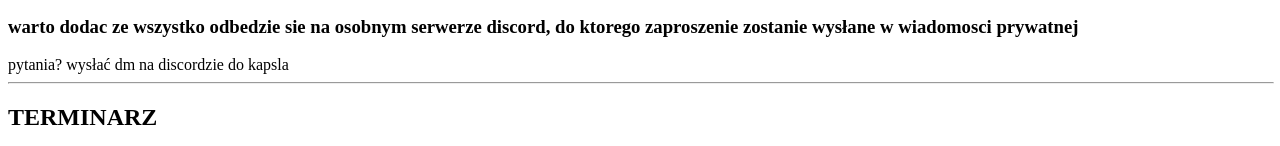
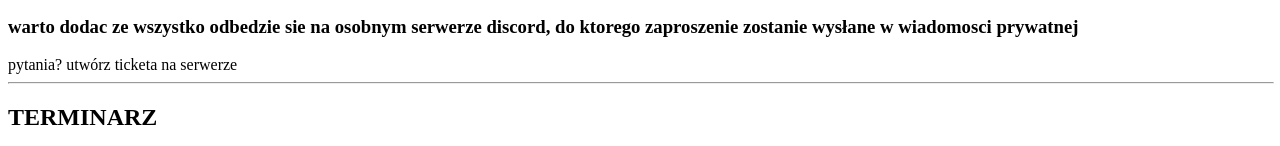
Before and after one commit to celticds/celticds.github.io, a plain HTML site: page index.html in a window 1280 px wide. Shown: the part 382-528 px from the top of the page. Drawn offline with Linux system fonts and the light colour scheme.

Commit message:
Update index.html

```diff
--- a/index.html
+++ b/index.html
@@ -8,7 +8,7 @@
 <h3>konkurs bedzie składał sie z 3 gier które zostaną ujawnione później<h3>
 <h3>w ciągu najbliższego czasu będzie można zobaczyć DM na Discordzie/Messengerze o zaproszenie, osoby które mogą wziąć udział zostały już wybrane.</h3>
 <h3>warto dodac ze wszystko odbedzie sie na osobnym serwerze discord, do ktorego zaproszenie zostanie wysłane w wiadomosci prywatnej</h3>
-<p3>pytania? wysłać dm na discordzie do kapsla</p3>
+<p3>pytania? utwórz ticketa na serwerze</p3>
 <hr width="100%" size="2">
 <h2>TERMINARZ</h2>
 <h3>22.03.2025 (sobota) - losowanie</h3>
```
